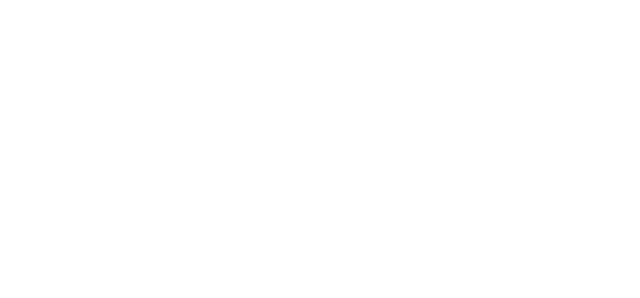
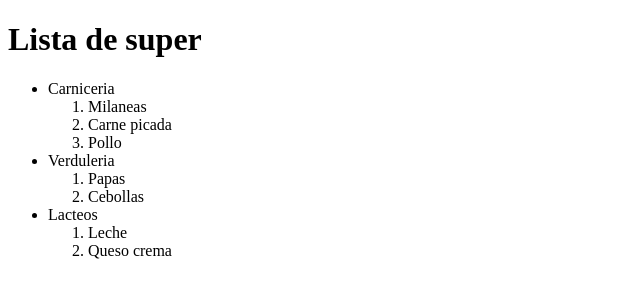
Before and after one commit to NicolasTerroni/html-css-course, a plain HTML site: page index.html in a window 1280 px wide. Shown: the whole page, without its empty margins (0-640 px from the left). Drawn offline with Linux system fonts and the light colour scheme.

Commit message:
buy list, using ul and ol

```diff
--- a/index.html
+++ b/index.html
@@ -4,12 +4,29 @@
         <meta charset="UTF-8">
         <meta name="description" content="Webpage description"/>
         <meta name="robots" content="index,follow">
-        <title>Webpage title</title>
+        <title>list</title>
         <meta name="viewport" content="width=device-width, initial-scale=1.0">
         <link rel="stylesheet" href="./css/style.css">
     </head>
     <body>
-
+        <h1>Lista de super</h1>
+        <ul>
+            <li>Carniceria</li>
+                <ol>
+                    <li> Milaneas</li>
+                    <li>Carne picada</li>
+                    <li>Pollo</li>
+                </ol>
+            <li>Verduleria</li>
+                <ol>
+                    <li>Papas</li>
+                    <li>Cebollas</li>
+                </ol>
+            <li>Lacteos</li>
+                <ol>
+                    <li>Leche</li>
+                    <li>Queso crema</li>
+                </ol>
+        </ul>
     </body>
-
 </html>
```
